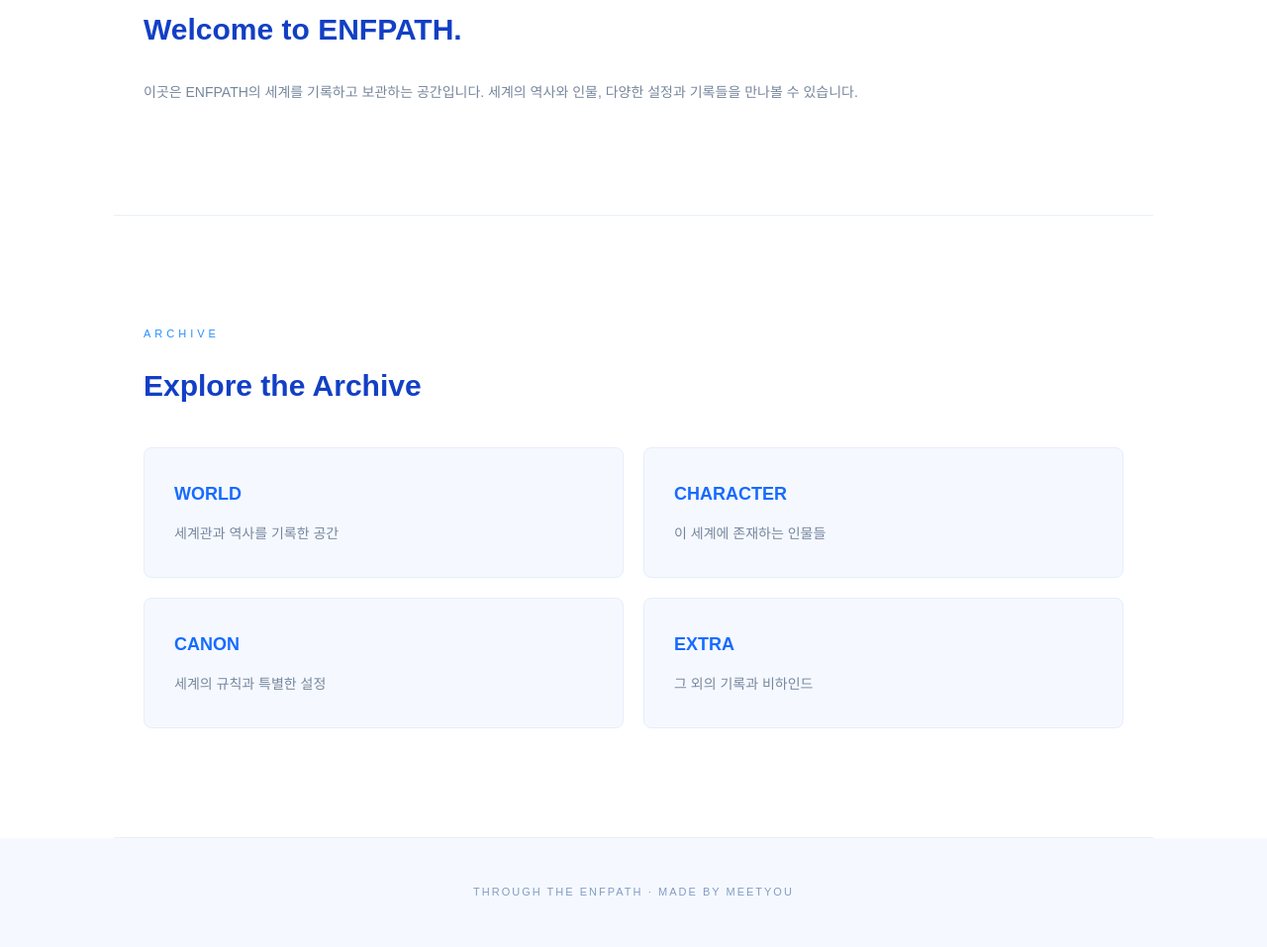
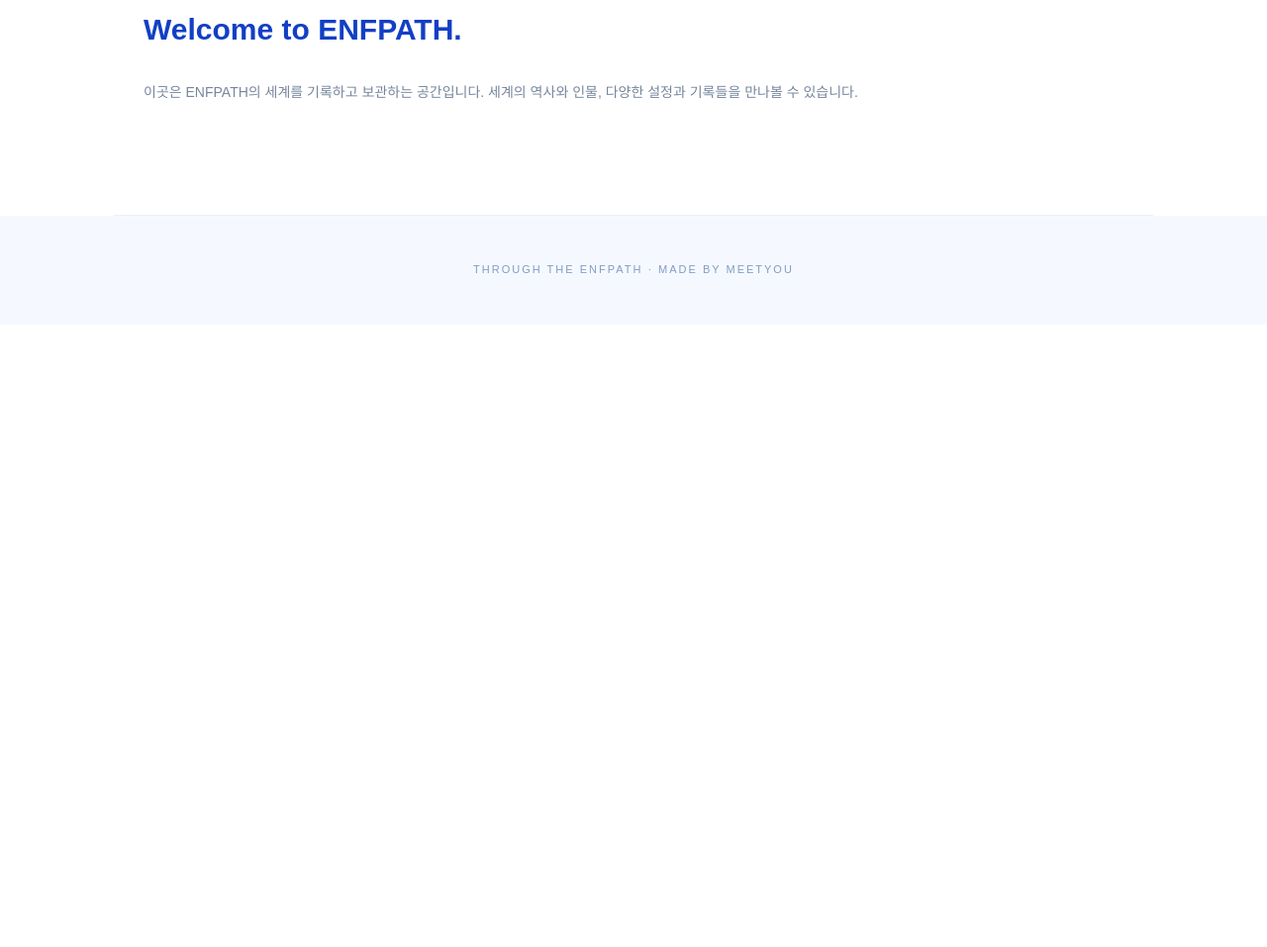
Before and after one commit to myatmetmeet/myatmetmeet.github.io, a plain HTML site: page index.html in a window 1280 px wide. Shown: the part 862-1819 px from the top of the page at 99% size. After the commit the page ends 1190 px from the top, so only its background shows below. Drawn offline with Linux system fonts and the light colour scheme.

Commit message:
Update index.html

```diff
--- a/index.html
+++ b/index.html
@@ -32,7 +32,7 @@
   <!-- MAIN HERO -->
   <header class="hero">
     <div class="hero-content">
-      <div class="hero-label">WELCOME TO MY ARCHIVE</div>
+      <div class="hero-label">NEVER FORGET, WE ARE-</div>
       <h1>Through The<br>ENFPATH</h1>
       <p>world of memory, human of heart</p>
     </div>
@@ -48,33 +48,7 @@
     </p>
   </section>
 
-  <!-- ARCHIVE -->
-  <section class="section">
-    <div class="section-label">ARCHIVE</div>
-    <h2>Explore the Archive</h2>
 
-    <div class="card-grid">
-      <a href="world.html" class="content-card">
-        <h3>WORLD</h3>
-        <p>세계관과 역사를 기록한 공간</p>
-      </a>
-
-      <a href="character.html" class="content-card">
-        <h3>CHARACTER</h3>
-        <p>이 세계에 존재하는 인물들</p>
-      </a>
-
-      <a href="canon.html" class="content-card">
-        <h3>CANON</h3>
-        <p>세계의 규칙과 특별한 설정</p>
-      </a>
-
-      <a href="extra.html" class="content-card">
-        <h3>EXTRA</h3>
-        <p>그 외의 기록과 비하인드</p>
-      </a>
-    </div>
-  </section>
 
   <footer>
     THROUGH THE ENFPATH · MADE BY MEETYOU
```
